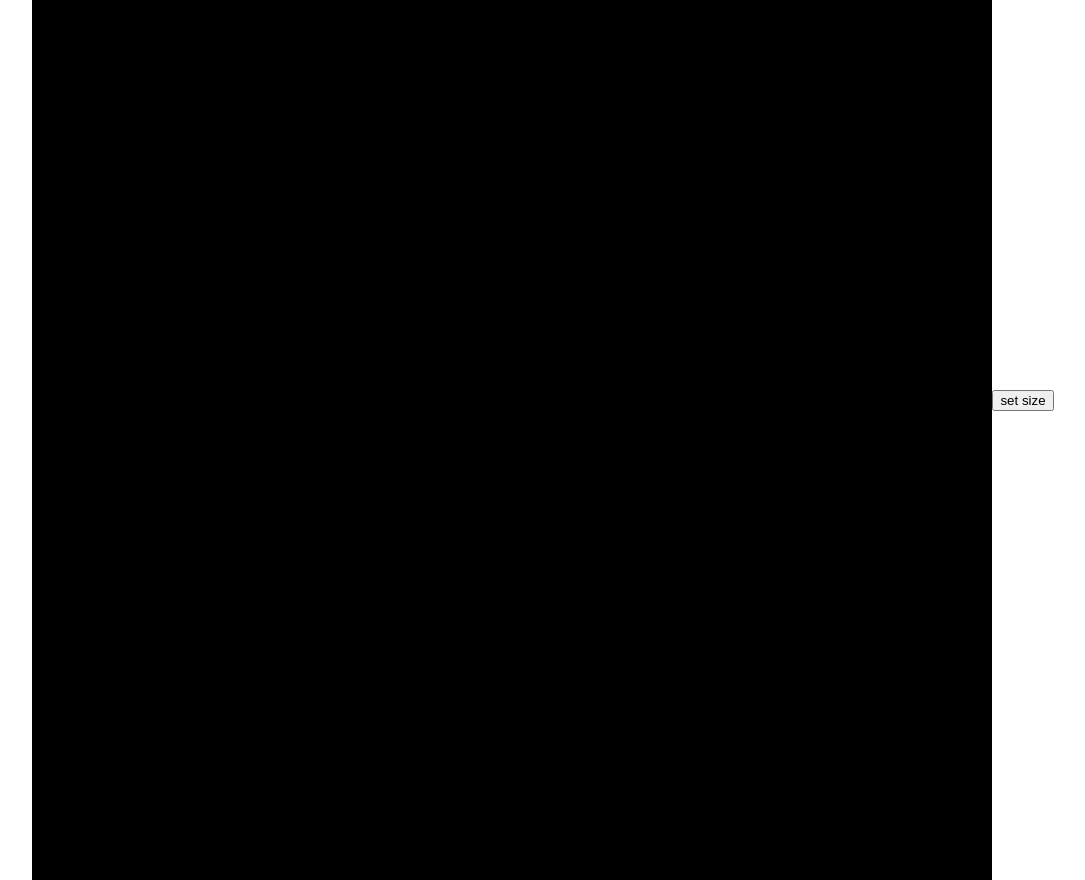
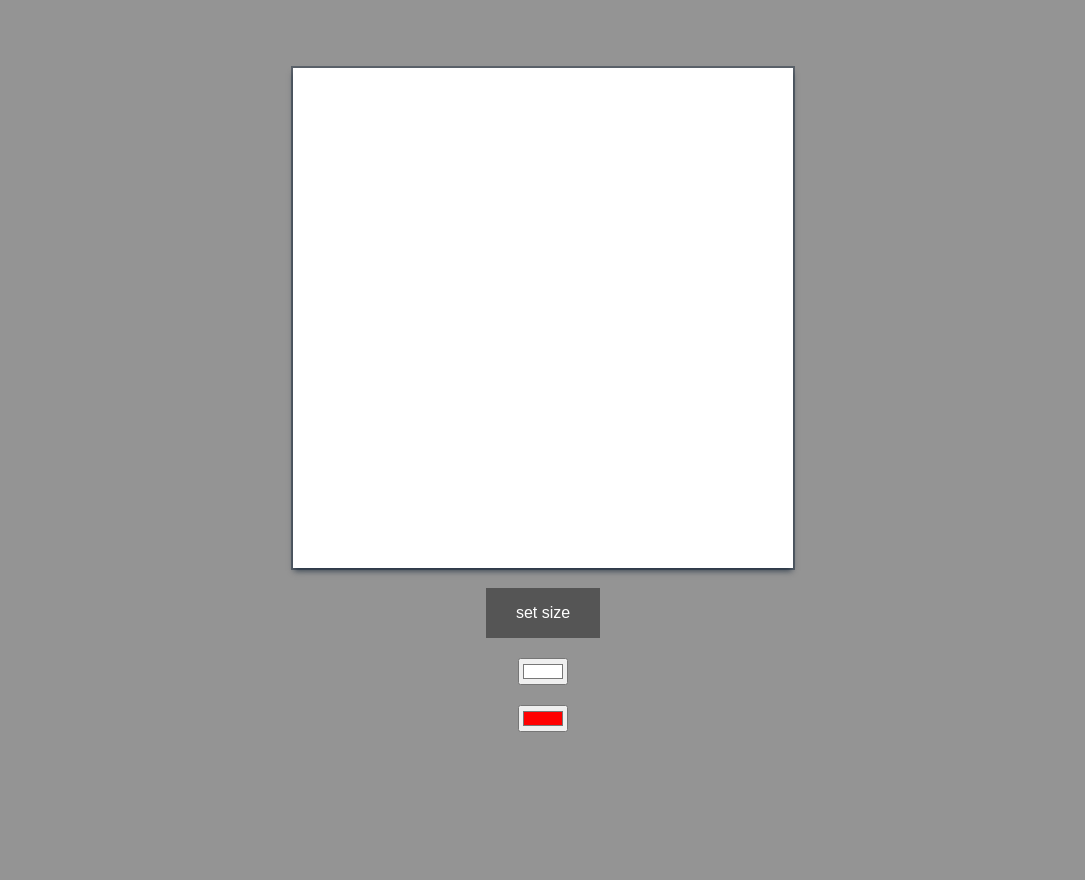
Before and after one commit to JustSerhii/Etch-a-Sketch, a plain HTML site: page index.html in a window 1280 px wide. Shown: the whole page, without its empty margins (97-1182 px from the left). After the commit the page ends 800 px from the top, so only its background shows below. Drawn offline with Linux system fonts and the light colour scheme.

Commit message:
Background and drawing color pickers added

```diff
--- a/index.html
+++ b/index.html
@@ -10,8 +10,16 @@
 </head>
 
 <body>
-  <div class="container"></div>
-  <button id="size-button">set size</button>
+  <div class="container">
+    <div class="canva-container"></div>
+    <div class="color-pick">
+    </div>
+    <div class="options">
+      <button id="size-button">set size</button>
+      <input id="background-color-picker" type="color" value="#FFFFFF" />
+      <input id="drawing-color-picker" type="color" value="#FF0000" />
+    </div>
+  </div>
 
   <script src="script.js" defer></script>
 </body>
--- a/script.js
+++ b/script.js
@@ -1,38 +1,51 @@
-const cont = document.querySelector('.container');
+const cont = document.querySelector('.canva-container');
 let size = 16;
+let isDrawing = true;
 
 const sizeButton = document.getElementById('size-button');
+const backColor = document.getElementById('background-color-picker');
+const drawColor = document.getElementById('drawing-color-picker');
 
 sizeButton.addEventListener('click', () => {
     size = parseInt(prompt('Enter the size'));
     if (size > 1 && size <= 100) {
         clearGrid();
         createGrid(size);
+    } else {
+        alert('Size should be between 2 and 100, inclusive');
     }
-    else alert('Size should be between 2 and 100, inclusive');
-})
+});
 
 function clearGrid() {
-    const squares = document.querySelectorAll('.square');
-    squares.forEach(square => {
-        square.remove();
-    });
+    cont.innerHTML = '';
 }
 
 function createGrid(size) {
     cont.style.gridTemplateColumns = `repeat(${size}, 1fr)`;
     cont.style.gridTemplateRows = `repeat(${size}, 1fr)`;
     for (let i = 0; i < size * size; i++) {
-        const squares = document.createElement('div');
-        squares.className = 'square';
-        cont.append(squares);
+        const square = document.createElement('div');
+        square.className = 'square';
+        square.style.backgroundColor = backColor.value;
+        cont.appendChild(square);
     }
-
 }
 
+drawColor.addEventListener('input', () => {
+    isDrawing = true;
+});
+
+backColor.addEventListener('input', () => {
+    const squares = document.querySelectorAll('.square');
+    squares.forEach(square => {
+        square.style.backgroundColor = backColor.value;
+    });
+});
+
 cont.addEventListener('mouseover', (event) => {
-    if (event.target.classList.contains('square')) {
-        event.target.classList.add('changedSquare');
+    if (isDrawing && event.target.classList.contains('square')) {
+        event.target.style.backgroundColor = drawColor.value;
+        event.target.classList.add('changed-square');
     }
 });
 
--- a/styles.css
+++ b/styles.css
@@ -4,21 +4,44 @@ body {
   align-items: center;
   height: 100vh;
   margin: 0;
+  background-color: #949494;
 }
 
 .container {
+}
+
+.options {
+  display: flex;
+  justify-content: center;
+  align-items: center;
+  margin-top: 20px;
+  gap: 20px;
+  flex-direction: column;
+}
+
+#size-button {
+  cursor: pointer;
+  padding: 16px 30px;
+  background-color: #555555;
+  border: none;
+  color: white;
+  text-align: center;
+  font-size: 16px;
+}
+
+.canva-container {
   display: grid;
   grid-template-columns: repeat(16, 1fr);
   grid-template-rows: repeat(16, 1fr);
-  background-color: aqua;
-  height: 960px;
-  width: 960px;
+  height: 500px;
+  width: 500px;
+  box-shadow: rgba(6, 24, 44, 0.4) 0px 0px 0px 2px, rgba(6, 24, 44, 0.65) 0px 4px 6px -1px, rgba(255, 255, 255, 0.08) 0px 1px 0px inset;
 }
 
 .square {
-  background-color: black;
+  background-color: white;
 }
 
-.changedSquare {
+.changed-square {
   background-color: red;
 }
```
